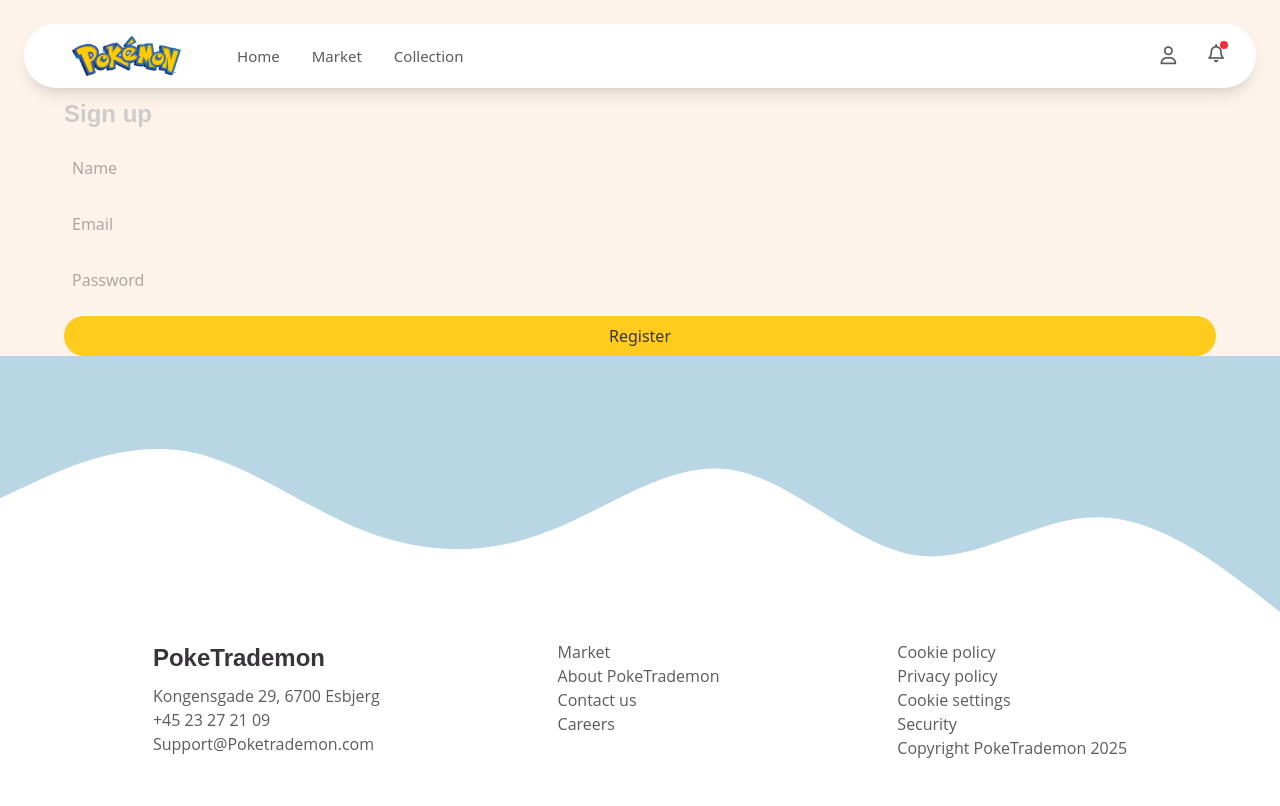
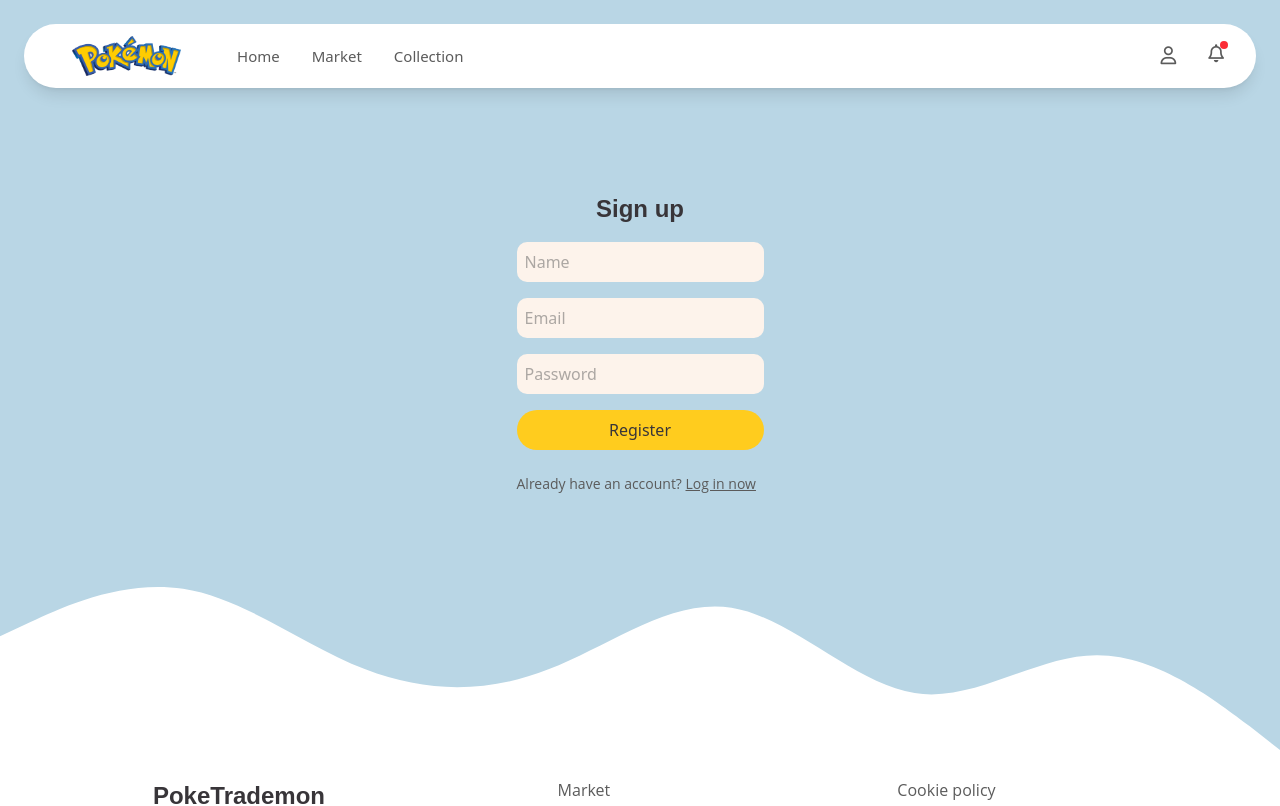
Before and after one commit to Laerke-Nicole/PokeTrademon, a Vue app: page /register in a window 1280 px wide. Shown: the top 806 px of the page. Built offline with nearby package versions, Linux system fonts and the light colour scheme; a web font is replaced by a local one.

Commit message:
designed register page

```diff
--- a/src/App.vue
+++ b/src/App.vue
@@ -60,14 +60,14 @@
       <p class="dark-text">Support@Poketrademon.com</p>
     </div>
 
-    <div>
+    <div class="flex flex-col gap-2">
       <RouterLink to="/market"><p class="dark-text">Market</p></RouterLink>
       <p class="dark-text">About PokeTrademon</p>
       <p class="dark-text">Contact us</p>
       <p class="dark-text">Careers</p>
     </div>
 
-    <div>
+    <div class="flex flex-col gap-2">
       <p class="dark-text">Cookie policy</p>
       <p class="dark-text">Privacy policy</p>
       <p class="dark-text">Cookie settings</p>
--- a/src/views/admin/RegisterView.vue
+++ b/src/views/admin/RegisterView.vue
@@ -1,21 +1,43 @@
 <template>
-    <div class="pt-24 flex flex-col gap-4 five-percent">
-        <h3>Sign up</h3>
-        <input type="text" class="flex light-bg p-2 round-corner dark-text" placeholder="Name"  v-model="username"/>
-        <input type="text" class="flex light-bg p-2 round-corner dark-text" placeholder="Email"  v-model="email"/>
-        <input type="password" class="flex light-bg p-2 round-corner dark-text" placeholder="Password"  v-model="password"/>
-        <button class="btn-1" @click="registerUser(username, email, password)">Register</button>
-    </div>
+    <section class="dark-bg pt-24">
+        <div class="flex items-center justify-center">
+            <div class="pt-24 flex flex-col gap-4 max-w-md mx-auto">
+                <h3 class="text-xl font-semibold dark-headline text-center">Sign up</h3>
+
+                <input type="text" class="flex light-bg p-2 round-corner dark-text" placeholder="Name"  v-model="username"/>
+                <input type="text" class="flex light-bg p-2 round-corner dark-text" placeholder="Email"  v-model="email"/>
+                <input type="password" class="flex light-bg p-2 round-corner dark-text" placeholder="Password"  v-model="password"/>
+
+                <button class="btn-1" @click="registerUser(username, email, password)">Register</button>
+
+                <!-- router to register page -->
+                <p class="dark-text text-sm pt-2">Already have an account? <RouterLink to="/auth"><span class="log-in underline">Log in now</span></RouterLink></p>
+
+                <!-- handle msg whether user signed up or not -->
+                <p v-if="error" class="text-red-500 text-sm mt-2">{{ error }}</p>
+            </div>
+        </div>
+  </section>
 </template>
 
 <script setup lang="ts">
+import { ref } from 'vue';
 import { useUsers } from '../../modules/auth/userModels';
 
 // fetch the functions needed for the register page
 const { registerUser, username, email, password } = useUsers();
 
+const error = ref('');
+
 </script>
 
-<style lang="scss" scoped>
+<style scoped>
+/* log in btn */
+.log-in {
+  transition: 0.3s;
+}
 
+.log-in:hover {
+  color: var(--dark-headline)
+}
 </style>
```
